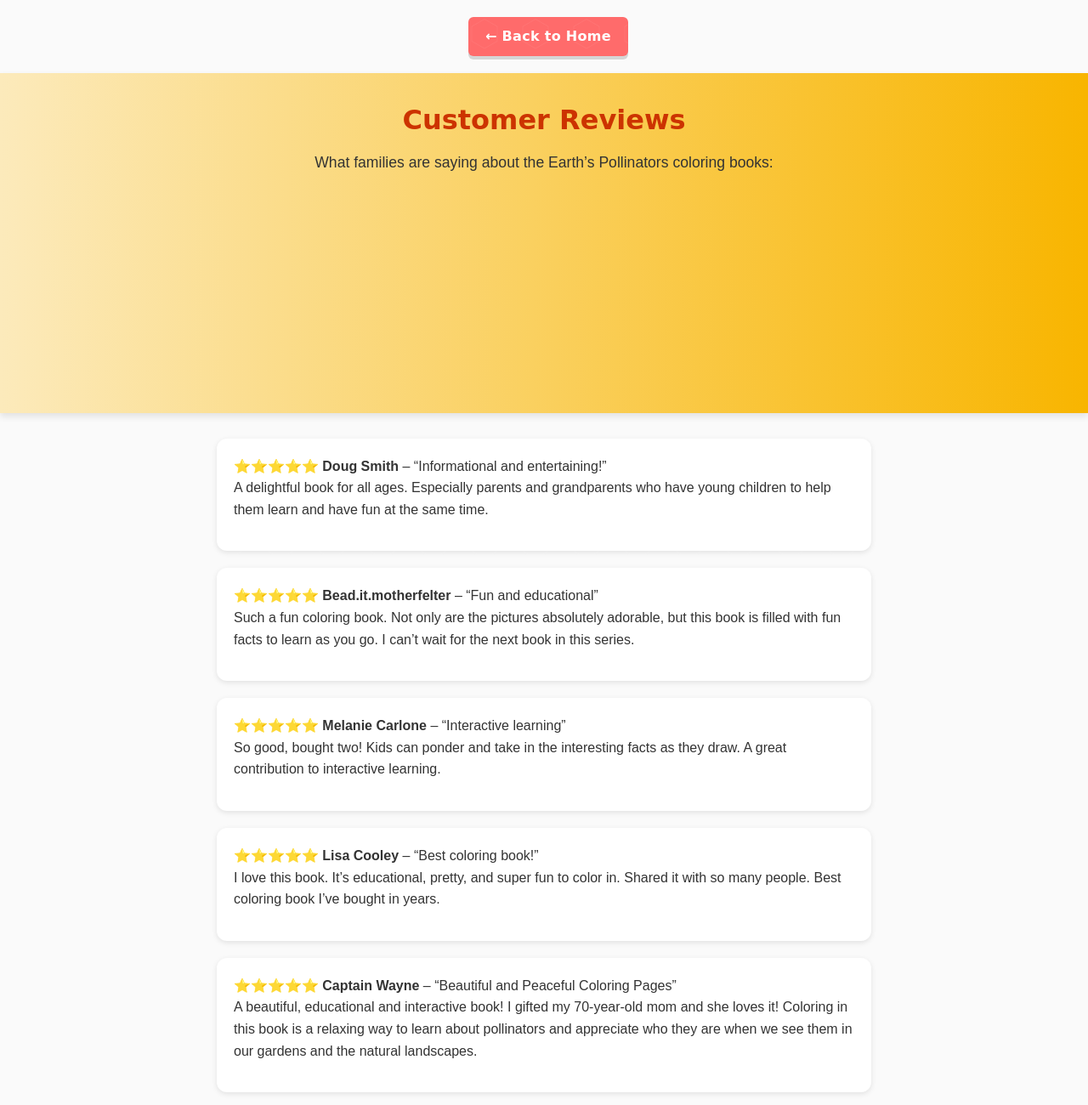
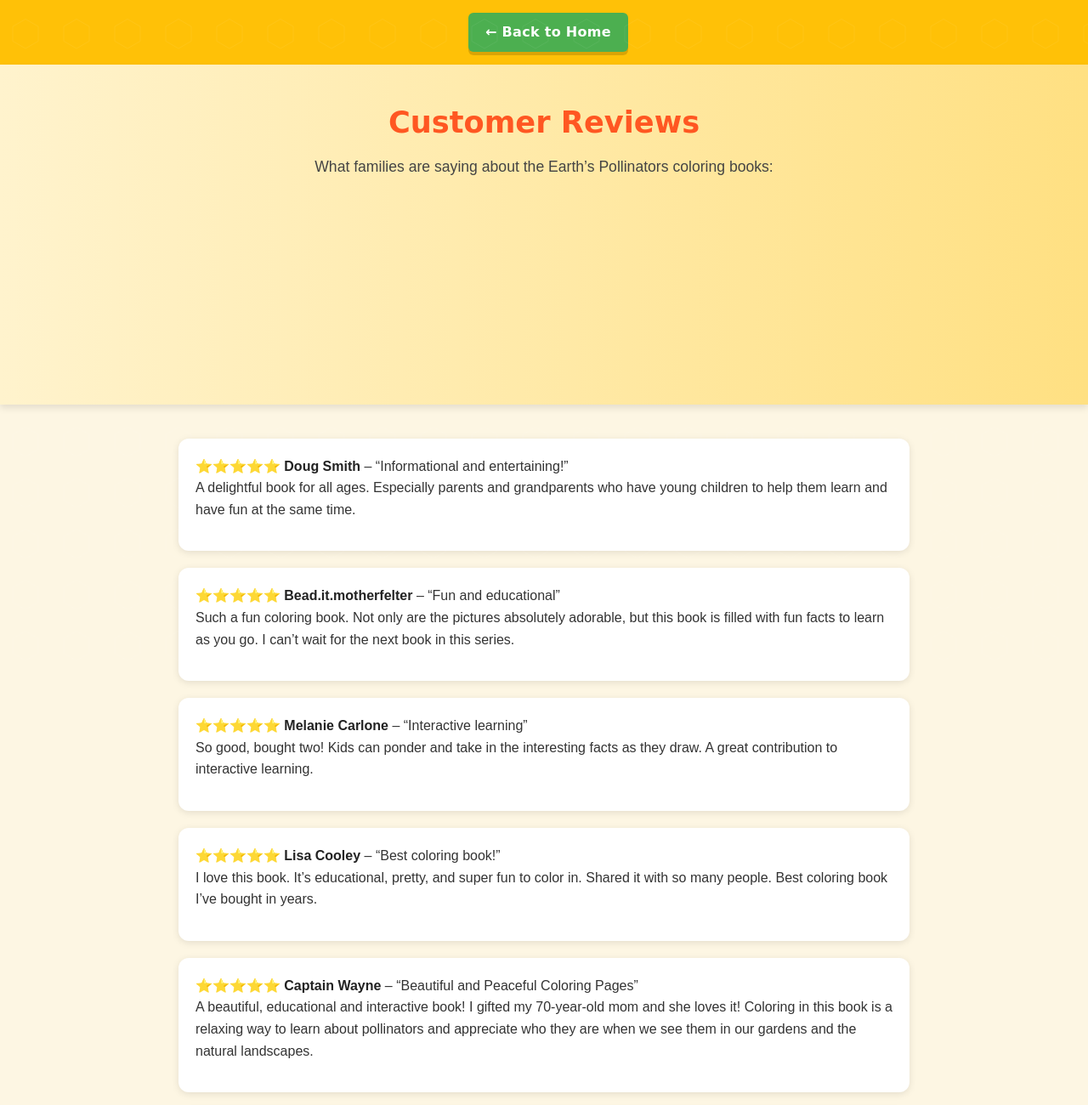
Before and after one commit to kimmysomelove/kimmysomelove.github.io, a plain HTML site: page reviews.html in a window 1280 px wide. Shown: the top 1300 px of the page at 85% size. Drawn offline with Linux system fonts and the light colour scheme.

Commit message:
Update reviews.html

```diff
--- a/reviews.html
+++ b/reviews.html
@@ -3,22 +3,24 @@
 <head>
   <meta charset="UTF-8">
   <meta name="viewport" content="width=device-width, initial-scale=1.0">
-  <title>Customer Reviews | KimmySomeLove</title>
+  <title>Customer Reviews | KimmySomeLove42</title>
   <link rel="stylesheet" href="style.css">
   <style>
     body {
       margin: 0;
-      font-family: Arial, sans-serif;
-      background: #fafafa;
+      font-family: "Poppins", "Nunito", sans-serif; /* same as homepage */
+      background: #fdf6e3; /* soft cream from site */
       color: #333;
     }
 
     .top-bar {
       text-align: center;
-      padding: 20px;
+      padding: 15px;
+      background: var(--primary-color, #FFC107); /* yellow theme */
     }
+
     .review-button {
-      background: #ff6b6b;
+      background: #4CAF50; /* green button like homepage */
       color: #fff;
       padding: 10px 20px;
       border-radius: 6px;
@@ -26,39 +28,40 @@
       text-decoration: none;
     }
     .review-button:hover {
-      background: #ff4040;
+      background: #388E3C;
     }
 
     header {
       text-align: center;
-      padding: 30px 15px;
-      background: linear-gradient(to right, #fceabb, #f8b500);
+      padding: 40px 20px;
+      background: linear-gradient(to right, #fff3cd, #ffe082);
     }
     header h1 {
-      font-size: 2em;
-      color: #cc3300;
+      font-family: "Bubblegum Sans", cursive; /* match heading font */
+      font-size: 2.2em;
+      color: #ff5722;
       margin: 0 0 10px 0;
     }
     header p {
       font-size: 1.1em;
-      color: #333;
+      color: #444;
       margin: 0;
     }
 
     .reviews {
-      max-width: 800px;
-      margin: 30px auto;
-      padding: 0 15px;
+      max-width: 900px;
+      margin: 40px auto;
+      padding: 0 20px;
     }
     .review-card {
       background: #fff;
       border-radius: 12px;
       padding: 20px;
       margin-bottom: 20px;
-      box-shadow: 0 2px 6px rgba(0,0,0,0.1);
+      box-shadow: 0 2px 8px rgba(0,0,0,0.1);
     }
     .review-card strong {
-      color: #333;
+      color: #222;
     }
 
     h2 {
@@ -66,6 +69,7 @@
       margin-top: 50px;
       font-size: 1.8em;
       color: #2b8a3e;
+      font-family: "Bubblegum Sans", cursive;
     }
     .divider {
       width: 80px;
@@ -99,6 +103,7 @@
       padding: 20px;
       font-size: 0.9em;
       color: #777;
+      background: #f1f1f1;
     }
   </style>
 </head>
@@ -121,40 +126,31 @@
       ⭐⭐⭐⭐⭐ <strong>Doug Smith</strong> – “Informational and entertaining!”
       <p>A delightful book for all ages. Especially parents and grandparents who have young children to help them learn and have fun at the same time.</p>
     </div>
-
     <div class="review-card">
       ⭐⭐⭐⭐⭐ <strong>Bead.it.motherfelter</strong> – “Fun and educational”
       <p>Such a fun coloring book. Not only are the pictures absolutely adorable, but this book is filled with fun facts to learn as you go. I can’t wait for the next book in this series.</p>
     </div>
-
     <div class="review-card">
       ⭐⭐⭐⭐⭐ <strong>Melanie Carlone</strong> – “Interactive learning”
       <p>So good, bought two! Kids can ponder and take in the interesting facts as they draw. A great contribution to interactive learning.</p>
     </div>
-
     <div class="review-card">
       ⭐⭐⭐⭐⭐ <strong>Lisa Cooley</strong> – “Best coloring book!”
       <p>I love this book. It’s educational, pretty, and super fun to color in. Shared it with so many people. Best coloring book I’ve bought in years.</p>
     </div>
-
     <div class="review-card">
       ⭐⭐⭐⭐⭐ <strong>Captain Wayne</strong> – “Beautiful and Peaceful Coloring Pages”
       <p>A beautiful, educational and interactive book! I gifted my 70-year-old mom and she loves it! Coloring in this book is a relaxing way to learn about pollinators and appreciate who they are when we see them in our gardens and the natural landscapes.</p>
     </div>
-
     <div class="review-card">
       ⭐⭐⭐⭐⭐ <strong>Alexander Bedgood</strong> – “Homeschool must-have — we love this book!!!”
-      <p>Hi to homeschool parents and families! 🌻🦋🌿
-      This is a great resource for teaching Earth science! The kids love the friendly space to learn and create. The thoughtful format is user-friendly and easy to follow. Kids love the pages and connect easily with the characters and learning is achieved!
-      Anyone can learn from this amazing book, all people young and old! #homeschool #fun #happylearning
-      We love this book and author!</p>
+      <p>Hi to homeschool parents and families! 🌻🦋🌿 This is a great resource for teaching Earth science! The kids love the friendly space to learn and create. The thoughtful format is user-friendly and easy to follow. Kids love the pages and connect easily with the characters and learning is achieved! Anyone can learn from this amazing book, all people young and old! #homeschool #fun #happylearning We love this book and author!</p>
     </div>
   </section>
 
   <!-- Colored Pages Gallery -->
   <h2>Our Young Artists in Action</h2>
   <div class="divider"></div>
-
   <div class="image-gallery">
     <div>
       <img src="images/carpenter-bee-resized.jpg" alt="Colored Carpenter Bee Page">
@@ -169,6 +165,5 @@
   <footer>
     © 2025 Kimmy Some Love. All Rights Reserved.
   </footer>
-
 </body>
 </html>
```
